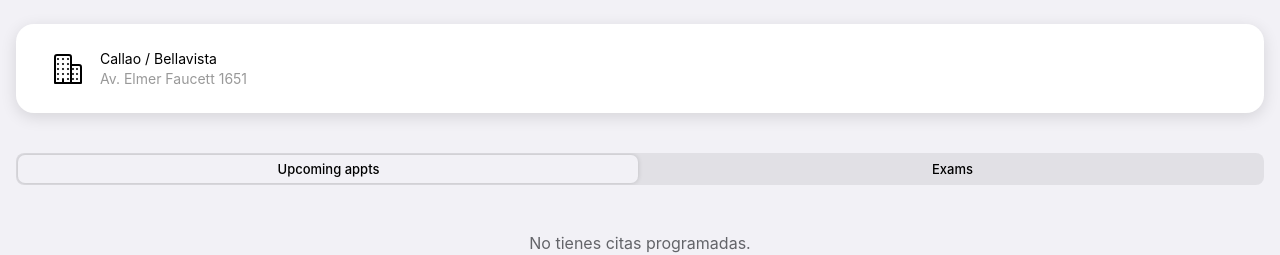
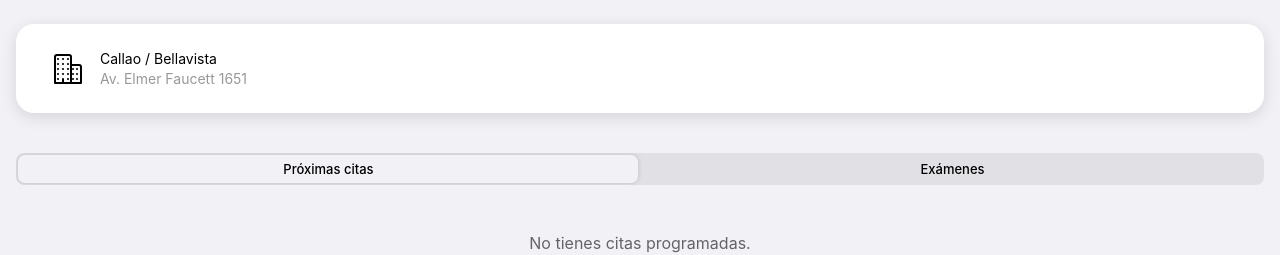
Before and after one commit to JhanRojas/multident-web-mobile, a React (Vite) app: page /tabs/home in a window 1280 px wide. Shown: the top 255 px of the page. Built offline with nearby package versions, Linux system fonts and the light colour scheme.

Commit message:
fix home

```diff
--- a/src/features/home/index.jsx
+++ b/src/features/home/index.jsx
@@ -78,14 +78,14 @@ export default function Home() {
               value="appointments"
               contentId="appointments"
             >
-              <IonLabel>Upcoming appts</IonLabel>
+              <IonLabel>{t.segmentButtonUpcomingAppts}</IonLabel>
             </IonSegmentButton>
 
             <IonSegmentButton
               value="exams"
               contentId="exams"
             >
-              <IonLabel>Exams</IonLabel>
+              <IonLabel>{t.segmentButtonExams}</IonLabel>
             </IonSegmentButton>
           </IonSegment>
         </IonRow>
```
